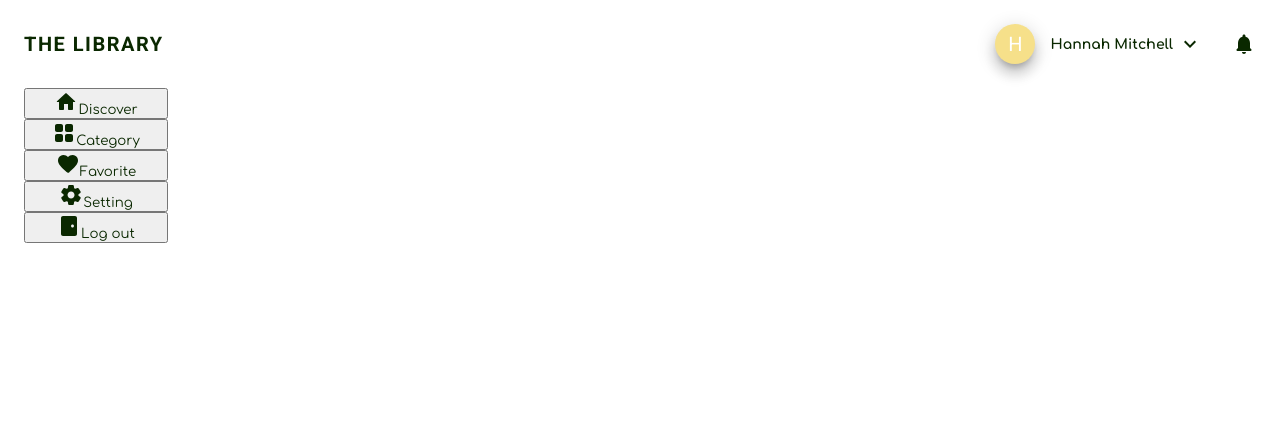
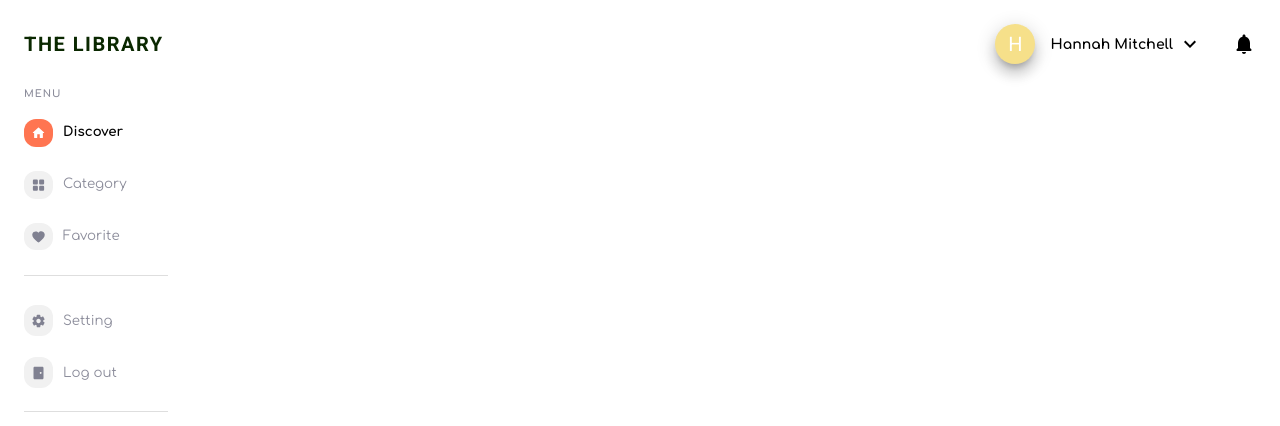
Before and after one commit to pmitch242/the-library, a React (Create React App) app: page / in a window 1280 px wide. Shown: the top 426 px of the page. Built offline with nearby package versions, Linux system fonts and the light colour scheme.

Commit message:
started styling menu

```diff
--- a/src/components/SideBar.jsx
+++ b/src/components/SideBar.jsx
@@ -1,6 +1,8 @@
 import { Stack } from "@mui/material";
 
 import { menu, settingMenu } from "../utils/constants";
+
+const selectedMenu = 'Discover';
 
 const SideBar = () => (
     <Stack
@@ -9,25 +11,57 @@ const SideBar = () => (
             overflowY: 'auto',
             height:
                 { sx: 'auto', md: '95%' },
-            flexDirection: 'column'
+            flexDirection: { md: 'column' }
         }}>
+        <span
+        style={{
+            fontSize: '10px',
+            color: '#8c8d9b',
+            fontWeight: 700,
+            marginBottom: '10px',
+            letterSpacing: '1px'
+        }}
+        >MENU</span>
+        <div className='menu-section'>
             {menu.map((menu) => (
                 <button
-                className="menu-btn"
+                    className="sidebar-btn"
                     key={menu.name}
+                    style={{ marginBottom: '4px' }}
                 >
-                <span>{menu.icon}</span>
-                <span>{menu.name}</span>
+                    <span className="sidebar-icon"
+                        style={{
+                            background: menu.name === selectedMenu && '#ff7551',
+                            color: menu.name === selectedMenu ? '#fff' : '#808191',
+                            fontSize: '10px'
+                        }}
+                    >{menu.icon}</span>
+                    <span
+                        style={{
+                            color: menu.name === selectedMenu ? '#000' : '#8c8d9b',
+                            fontWeight: menu.name === selectedMenu && 700
+                        }}
+                    >{menu.name}</span>
                 </button>
             ))}
+        </div>
+        <div className='menu-section'>
             {settingMenu.map((settingMenu) => (
                 <button
-                className="menu-btn"
+                    className="sidebar-btn"
+                    key={settingMenu.name}
+                    style={{ marginBottom: '4px' }}
                 >
-                <span>{settingMenu.icon}</span>
-                <span>{settingMenu.name}</span>
+                    <span className="sidebar-icon"
+                        style={{ color: '#808191' }}>{settingMenu.icon}</span>
+                    <span
+                        style={{
+                            color: menu.name === selectedMenu ? '#000' : '#8c8d9b',
+                            fontWeight: menu.name === selectedMenu && 700
+                        }}>{settingMenu.name}</span>
                 </button>
             ))}
+        </div>
     </Stack>
 )
 
--- a/src/index.css
+++ b/src/index.css
@@ -2,7 +2,7 @@
     margin: 0;
     padding: 0;
     box-sizing: border-box;
-    color: #0a2800;
+    /* color: #0a2800; */
     /* font-family: 'M PLUS Rounded 1c', sans-serif; */
     font-family: 'Comfortaa', sans-serif;
 }
@@ -15,3 +15,33 @@ a {
 .logo {
     font-weight: 700;
 }
+
+.menu-section{
+    border-bottom: #dedede 1px solid;
+    margin-bottom: 21px;
+    padding-bottom: 10px;
+}
+
+.sidebar-btn {
+    background: none;
+    border: none;
+    text-align: left;
+    padding: 12px 0;
+}
+
+.sidebar-btn:hover {
+    color: #000 !important;
+    cursor: pointer;
+}
+
+.sidebar-icon{
+    background-color: #f1f1f1;
+    border-radius: 12px;
+    padding: 8px 7px 9%;
+    margin-right: 10px;
+}
+
+.sidebar-icon svg{
+    vertical-align: middle;
+    width: 15px;
+}
```
Lines whose indentation alone changed are shown as unchanged.
